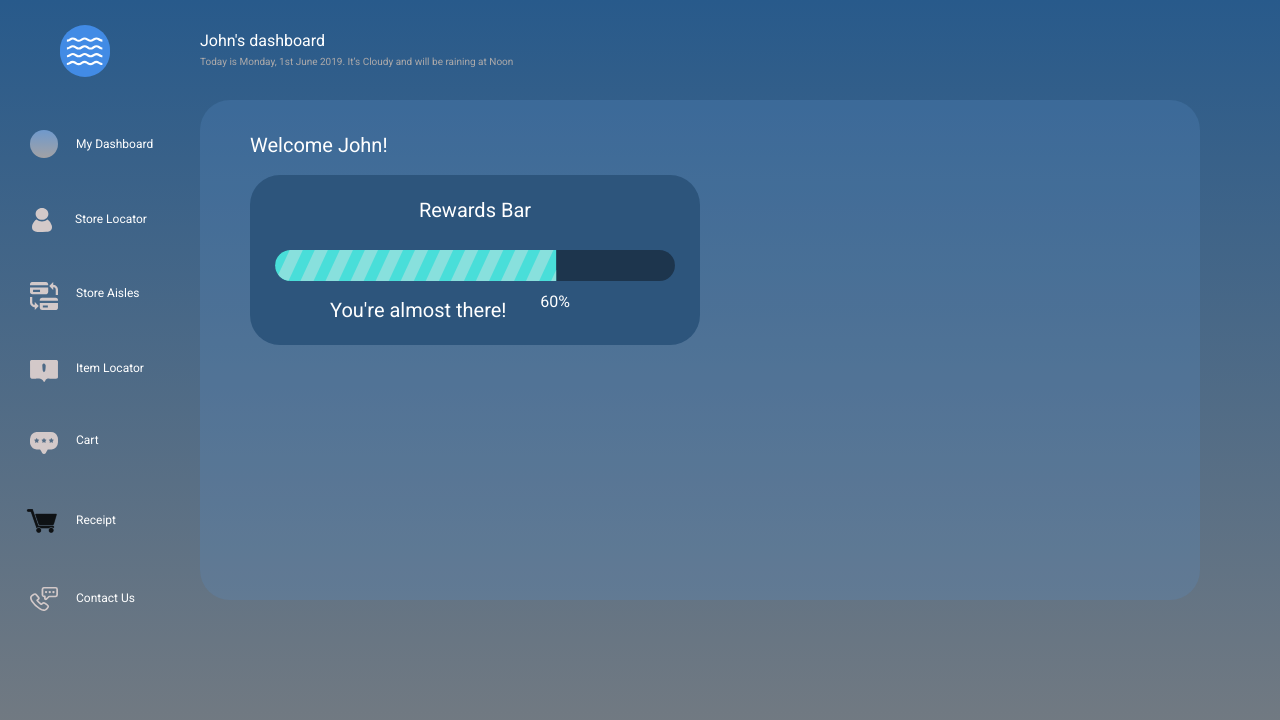
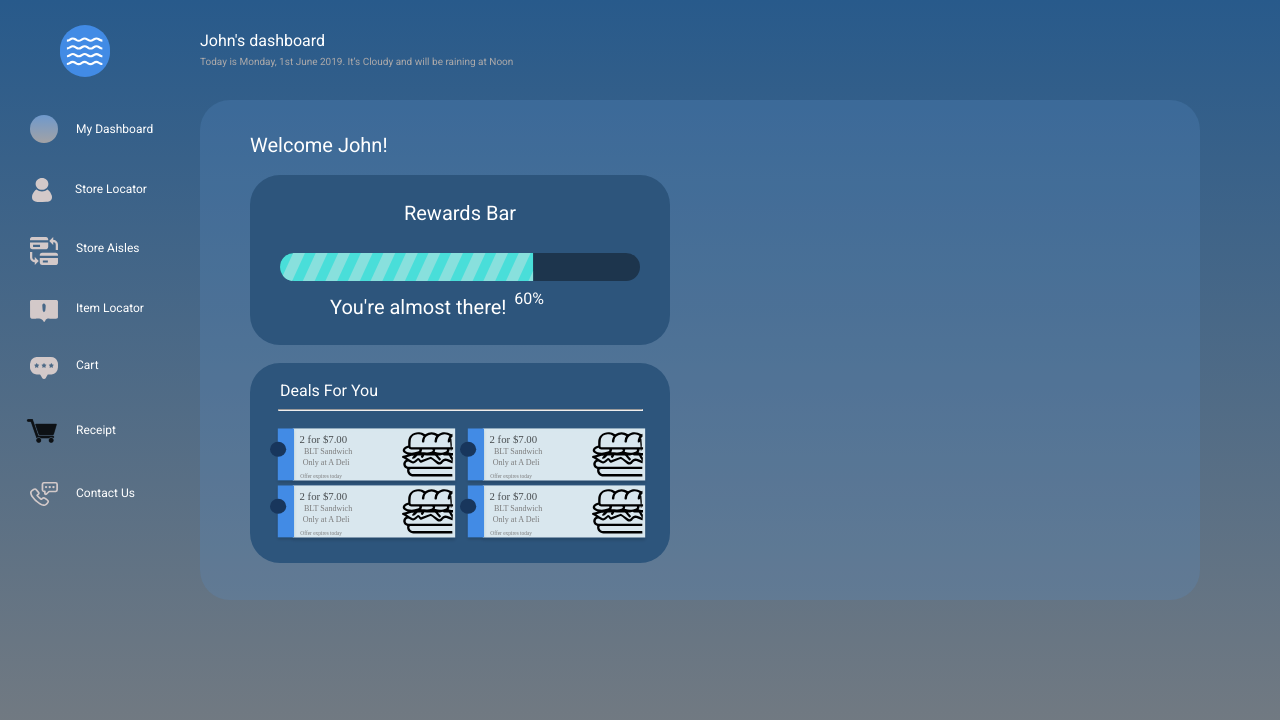
Before and after one commit to mikekwong/dashboard, a React (Create React App) app: page / in a window 1280 px wide. Shown: the top 720 px of the page. Built offline with nearby package versions, Linux system fonts and the light colour scheme.

Commit message:
finished deals

```diff
--- a/src/components/Desktop/DashboardMain.jsx
+++ b/src/components/Desktop/DashboardMain.jsx
@@ -1,5 +1,6 @@
 import React from 'react'
 import styled from 'styled-components'
+import Deals from './DashboardSections/Deals'
 import Rewards from './DashboardSections/Rewards'
 import { colors, borderRadius } from '../../constants/styles'
 
@@ -26,6 +27,7 @@ export default () => {
       <DashboardMain>
         <Welcome>Welcome John!</Welcome>
         <Rewards />
+        <Deals />
       </DashboardMain>
     </>
   )
--- /dev/null
+++ b/src/components/Desktop/DashboardSections/Deals.jsx
@@ -0,0 +1,58 @@
+import React from 'react'
+import styled from 'styled-components'
+import { colors, borderRadius } from '../../../constants/styles'
+import burger_coupon from '../../../assets/burgercoupon.svg'
+
+const Deals = styled.div`
+  position: relative;
+  top: -32px;
+  margin-left: 50px;
+  width: 420px;
+  height: 200px;
+  background: ${colors.darkBlue};
+  border-radius: ${borderRadius}px;
+`
+
+const Title = styled.p`
+  position: relative;
+  top: 20px;
+  margin-top: 50px;
+  margin-left: 30px;
+  margin-bottom: 30px;
+  color: ${colors.white};
+  font-size: 16px;
+`
+
+const Line = styled.hr`
+  margin: 0 auto;
+  width: 365px;
+`
+const CouponContainer = styled.div`
+  margin-top: 15px;
+  display: flex;
+  flex-direction: row;
+  flex-wrap: wrap;
+  justify-content: center;
+`
+
+const Coupon = styled.img`
+  width: 190px;
+  margin-bottom: -5px;
+`
+
+export default () => {
+  return (
+    <>
+      <Deals>
+        <Title>Deals For You</Title>
+        <Line />
+        <CouponContainer>
+          <Coupon src={burger_coupon} alt="Burger Coupon" />
+          <Coupon src={burger_coupon} alt="Burger Coupon" />
+          <Coupon src={burger_coupon} alt="Burger Coupon" />
+          <Coupon src={burger_coupon} alt="Burger Coupon" />
+        </CouponContainer>
+      </Deals>
+    </>
+  )
+}
--- a/src/components/Desktop/DashboardSections/Rewards.jsx
+++ b/src/components/Desktop/DashboardSections/Rewards.jsx
@@ -6,7 +6,7 @@ import progress_bar from '../../../assets/progress_bar.svg'
 const RewardsBox = styled.div`
   margin-left: 50px;
   margin-top: 20px;
-  width: 450px;
+  width: 420px;
   height: 170px;
   background: ${colors.darkBlue};
   border-radius: ${borderRadius}px;
@@ -26,13 +26,14 @@ const Title = styled.p`
 `
 
 const Progress = styled.img`
-  width: 400px;
+  width: 360px;
+  margin: 0 auto;
 `
 
 const Percent = styled.p`
   margin-top: 10px;
   position: relative;
-  left: 80px;
+  left: 69px;
 `
 
 const Status = styled.p`
@@ -46,12 +47,10 @@ export default () => {
   return (
     <>
       <RewardsBox>
-        <Container>
-          <Title>Rewards Bar</Title>
-          <Progress src={progress_bar} alt="progress" />
-          <Percent>60%</Percent>
-          <Status>You're almost there!</Status>
-        </Container>
+        <Title>Rewards Bar</Title>
+        <Progress src={progress_bar} alt="progress" />
+        <Percent>60%</Percent>
+        <Status>You're almost there!</Status>
       </RewardsBox>
     </>
   )
--- a/src/components/Desktop/ProfileDesktop.jsx
+++ b/src/components/Desktop/ProfileDesktop.jsx
@@ -40,7 +40,7 @@ const Logo = styled.div`
 const Section = styled.div`
   cursor: pointer;
   display: flex;
-  margin: 50px 0 20px 0;
+  margin: 35px 0 20px 0;
 `
 
 const Icon = styled.img`
```
Also changed, not shown: src/components/Desktop/DashboardSections/Deals/Coupons.jsx (deleted), src/components/Desktop/DashboardSections/Deals/Deals.jsx (deleted).
